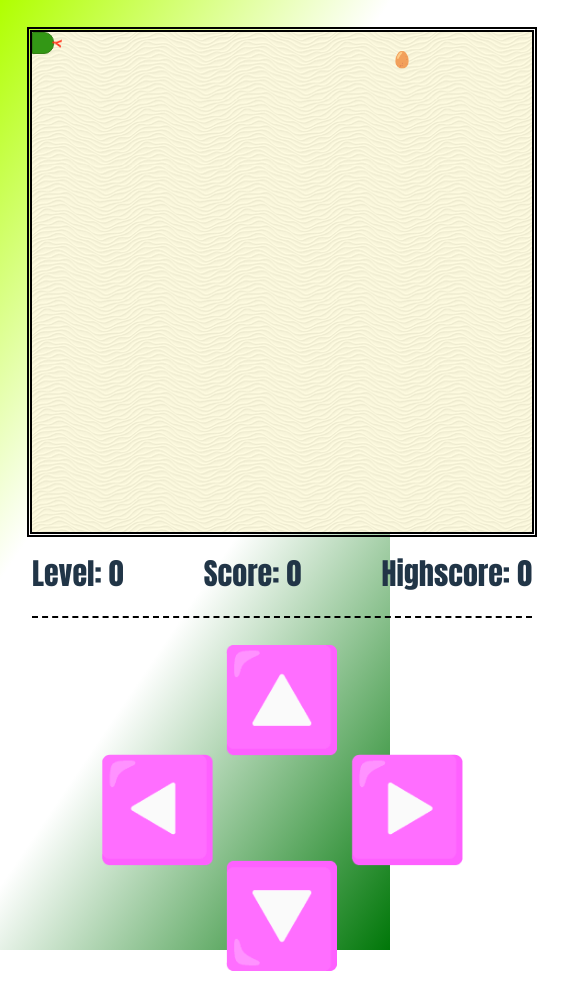
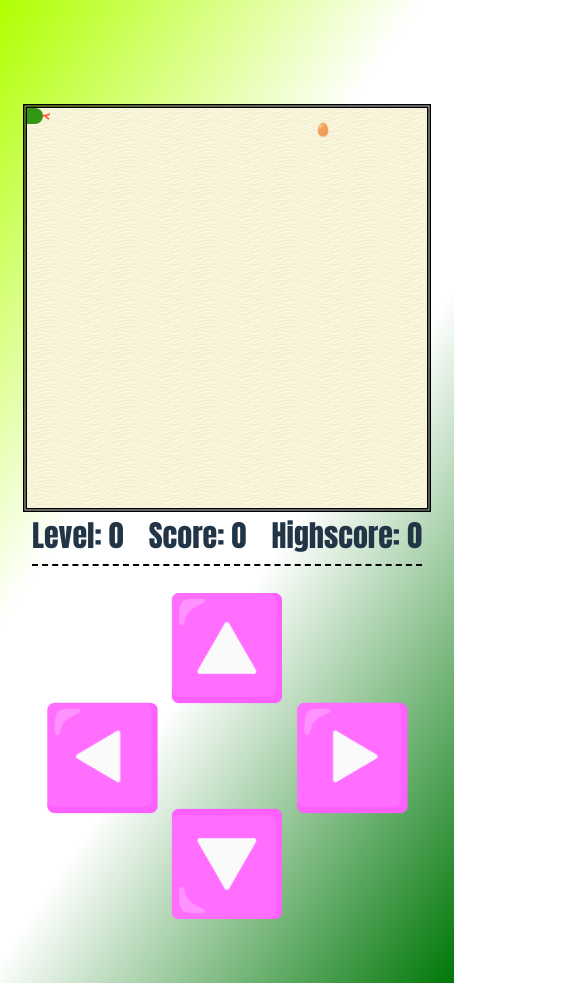
Before and after one commit to DominikFischer86/snek, a React (Vite) app: page / in a window 390 px wide. Shown: the whole page, 564 px wide, since content can reach past the window. Built offline with nearby package versions, Linux system fonts and the light colour scheme.

Commit message:
style: Change alignments for different viewports

```diff
--- a/src/App.scss
+++ b/src/App.scss
@@ -1,4 +1,12 @@
-body {
+#root {
+	margin: 0 auto;
+	padding: 2rem;
+	text-align: center;
+	height: calc(100vh - 65px);
+	width: 100%;
+	display: flex;
+	align-items: center;
+	justify-content: center;
 	background: rgb(176, 255, 0);
 	background: linear-gradient(
 		124deg,
@@ -7,20 +15,19 @@ body {
 		rgba(255, 255, 255, 1) 58%,
 		rgba(0, 119, 8, 1) 100%
 	);
-}
 
-#root {
-	max-width: 1280px;
-	margin: 0 auto;
-	padding: 2rem;
-	text-align: center;
+	@media screen and (max-width: 767px) {
+		height: calc(100vh + 75px);
+	}
 }
 
 .App {
-	width: 500px;
 	display: flex;
 	flex-direction: column;
 	align-items: center;
+	justify-content: center;
+	height: 100%;
+	max-width: 100%;
 }
 
 /* Animations */
@@ -62,9 +69,15 @@ body {
 	background-position: 0 0;
 	position: relative;
 
+	@media screen and (max-width: 767px) {
+		transform: scale(0.8);
+		top: -60px;
+		margin-bottom: -110px;
+	}
+
 	&:after {
-		background: rgb(255, 240, 104, .2);
-		content: '';
+		background: rgb(255, 240, 104, 0.2);
+		content: "";
 		position: absolute;
 		top: 0;
 		left: 0;
@@ -79,19 +92,24 @@ body {
 	display: flex;
 	justify-content: space-between;
 	width: 500px;
+	max-width: 100%;
 	font-size: 30px;
 
 	@media screen and (max-width: 1027px) {
 		border-bottom: 2px dashed #000;
+
+		p {
+			margin: 1rem 0;
+		}
 	}
 }
 
 .snek {
-	width: 8px;
-	height: 8px;
+	width: 10px;
+	height: 10px;
 	background: green;
 	position: absolute;
-	border: 1px solid darkgreen;
+	//border: 1px solid darkgreen;
 }
 
 .snek.head {
@@ -169,7 +187,7 @@ body {
 
 /* Controls */
 .mobile-controls {
-	width: 220px;
+	width: 100%;
 	height: 220px;
 	border-radius: 50%;
 	position: relative;
--- a/src/index.css
+++ b/src/index.css
@@ -28,13 +28,6 @@ body {
 	margin: 0;
 	display: flex;
 	place-items: center;
-	min-width: 320px;
-	min-height: 100vh;
-}
-
-h1 {
-	font-size: 3.2em;
-	line-height: 1.1;
 }
 
 button {
```
